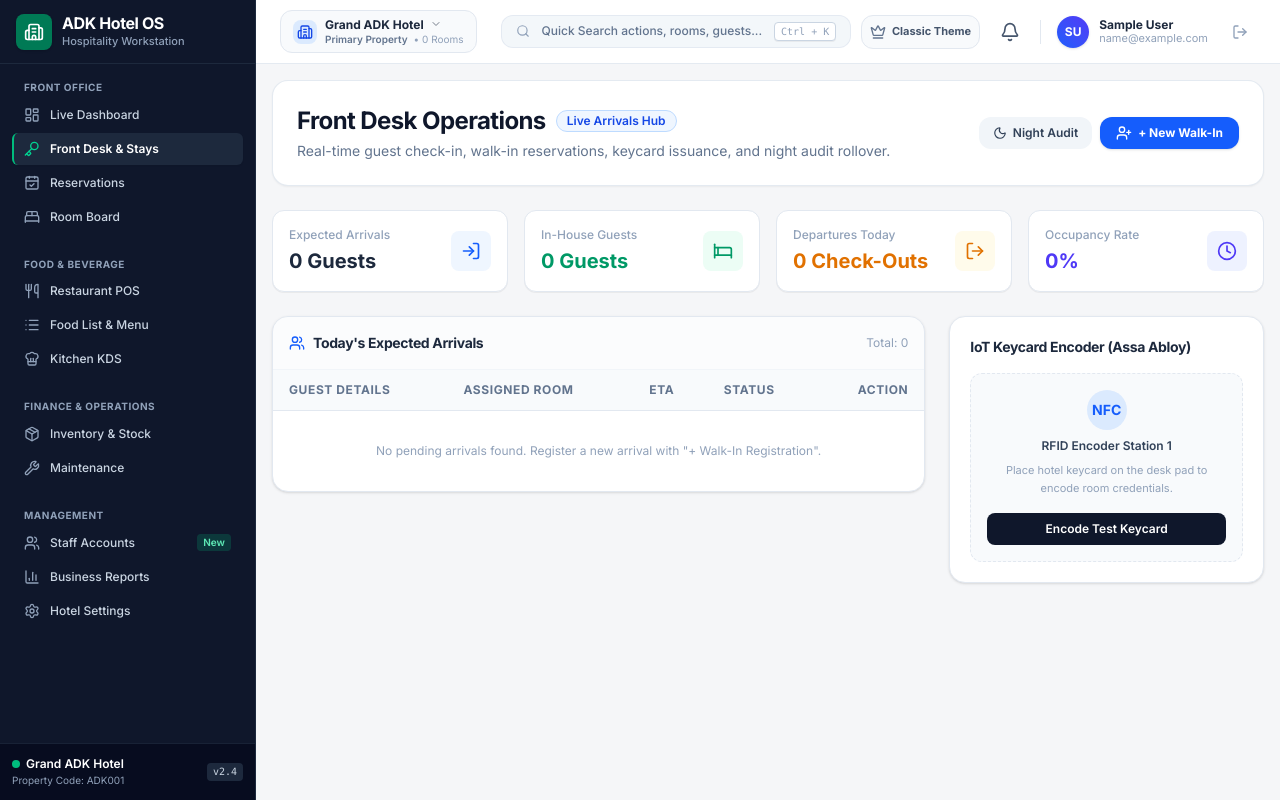
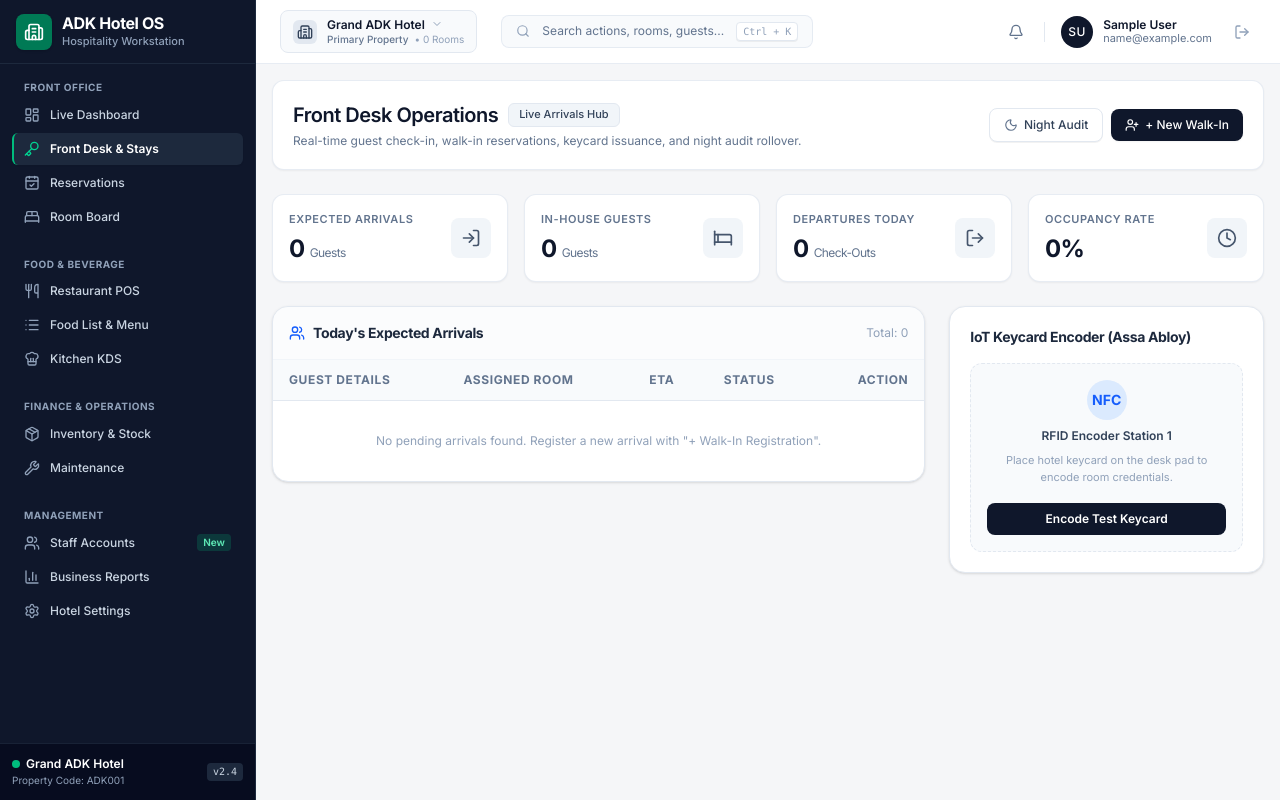
Before and after one commit to adksoftwares/hotel-os-platform, a Next.js app in the folder frontend/: page /front-desk in a window 1280 px wide. Built offline with nearby package versions, Linux system fonts and the light colour scheme; sample sign-in values are in the browser's storage.

Commit message:
style(design): refactor color system to cohesive human-designed executive SaaS palette

```diff
--- a/frontend/src/app/(dashboard)/front-desk/page.tsx
+++ b/frontend/src/app/(dashboard)/front-desk/page.tsx
@@ -228,15 +228,15 @@ export default function FrontDesk() {
   return (
     <div className="space-y-6">
       {/* Top Action Bar */}
-      <div className="flex flex-col sm:flex-row justify-between items-start sm:items-center gap-4 bg-white p-6 rounded-2xl border border-slate-200/90 shadow-xs">
+      <div className="flex flex-col sm:flex-row justify-between items-start sm:items-center gap-4 bg-white p-5 rounded-xl border border-slate-200/80 shadow-xs">
         <div>
           <div className="flex items-center gap-2.5">
-            <h1 className="text-2xl font-bold text-slate-900 tracking-tight">Front Desk Operations</h1>
-            <span className="px-2.5 py-0.5 rounded-full text-xs font-semibold bg-blue-50 text-blue-700 border border-blue-200">
+            <h1 className="text-xl font-semibold text-slate-900 tracking-tight">Front Desk Operations</h1>
+            <span className="px-2.5 py-0.5 rounded-md text-[11px] font-medium bg-slate-100 text-slate-700 border border-slate-200">
               Live Arrivals Hub
             </span>
           </div>
-          <p className="text-sm text-slate-500 mt-1">
+          <p className="text-xs text-slate-500 mt-1">
             Real-time guest check-in, walk-in reservations, keycard issuance, and night audit rollover.
           </p>
         </div>
@@ -248,59 +248,59 @@ export default function FrontDesk() {
               setAuditComplete(false);
               setModalState({ type: 'nightaudit' });
             }}
-            className="flex items-center gap-1.5 px-3.5 py-2 rounded-xl bg-slate-100 hover:bg-slate-200 text-slate-700 text-xs font-semibold transition-colors"
+            className="flex items-center gap-1.5 px-3.5 py-2 rounded-lg bg-white hover:bg-slate-50 text-slate-700 border border-slate-200 text-xs font-medium transition-colors shadow-2xs"
           >
-            <Moon className="w-3.5 h-3.5" />
+            <Moon className="w-3.5 h-3.5 text-slate-500" />
             <span>Night Audit</span>
           </button>
           <button
             onClick={openWalkIn}
-            className="flex items-center gap-1.5 px-4 py-2 rounded-xl bg-blue-600 hover:bg-blue-700 text-white text-xs font-bold transition-colors shadow-sm"
+            className="flex items-center gap-1.5 px-3.5 py-2 rounded-lg bg-slate-900 hover:bg-slate-800 text-white text-xs font-medium transition-colors shadow-xs"
           >
-            <UserPlus className="w-4 h-4" />
+            <UserPlus className="w-3.5 h-3.5" />
             <span>+ New Walk-In</span>
           </button>
         </div>
       </div>
 
-      {/* Operational KPI Metric Pills */}
+      {/* Operational KPI Metric Cards */}
       <div className="grid grid-cols-2 md:grid-cols-4 gap-4">
-        <div className="bg-white p-4 rounded-xl border border-slate-200 shadow-2xs flex items-center justify-between">
+        <div className="bg-white p-4 rounded-xl border border-slate-200/80 shadow-xs flex items-center justify-between">
           <div>
-            <p className="text-xs text-slate-400 font-medium">Expected Arrivals</p>
-            <p className="text-xl font-bold text-slate-800 mt-1">{expectedArrivals} Guests</p>
+            <p className="text-[11px] font-semibold uppercase tracking-wider text-slate-500">Expected Arrivals</p>
+            <p className="text-2xl font-bold tracking-tight text-slate-900 mt-1">{expectedArrivals} <span className="text-xs font-normal text-slate-500">Guests</span></p>
           </div>
-          <div className="p-2.5 rounded-lg bg-blue-50 text-blue-600">
+          <div className="p-2.5 rounded-lg bg-slate-100 text-slate-600">
             <LogIn className="w-5 h-5" />
           </div>
         </div>
 
-        <div className="bg-white p-4 rounded-xl border border-slate-200 shadow-2xs flex items-center justify-between">
+        <div className="bg-white p-4 rounded-xl border border-slate-200/80 shadow-xs flex items-center justify-between">
           <div>
-            <p className="text-xs text-slate-400 font-medium">In-House Guests</p>
-            <p className="text-xl font-bold text-emerald-600 mt-1">{inHouseGuests} Guests</p>
+            <p className="text-[11px] font-semibold uppercase tracking-wider text-slate-500">In-House Guests</p>
+            <p className="text-2xl font-bold tracking-tight text-slate-900 mt-1">{inHouseGuests} <span className="text-xs font-normal text-slate-500">Guests</span></p>
           </div>
-          <div className="p-2.5 rounded-lg bg-emerald-50 text-emerald-600">
+          <div className="p-2.5 rounded-lg bg-slate-100 text-slate-600">
             <Bed className="w-5 h-5" />
           </div>
         </div>
 
-        <div className="bg-white p-4 rounded-xl border border-slate-200 shadow-2xs flex items-center justify-between">
+        <div className="bg-white p-4 rounded-xl border border-slate-200/80 shadow-xs flex items-center justify-between">
           <div>
-            <p className="text-xs text-slate-400 font-medium">Departures Today</p>
-            <p className="text-xl font-bold text-amber-600 mt-1">{departuresToday} Check-Outs</p>
+            <p className="text-[11px] font-semibold uppercase tracking-wider text-slate-500">Departures Today</p>
+            <p className="text-2xl font-bold tracking-tight text-slate-900 mt-1">{departuresToday} <span className="text-xs font-normal text-slate-500">Check-Outs</span></p>
           </div>
-          <div className="p-2.5 rounded-lg bg-amber-50 text-amber-600">
+          <div className="p-2.5 rounded-lg bg-slate-100 text-slate-600">
             <LogOut className="w-5 h-5" />
           </div>
         </div>
 
-        <div className="bg-white p-4 rounded-xl border border-slate-200 shadow-2xs flex items-center justify-between">
+        <div className="bg-white p-4 rounded-xl border border-slate-200/80 shadow-xs flex items-center justify-between">
           <div>
-            <p className="text-xs text-slate-400 font-medium">Occupancy Rate</p>
-            <p className="text-xl font-bold text-indigo-600 mt-1">{liveOccupancyRate}%</p>
+            <p className="text-[11px] font-semibold uppercase tracking-wider text-slate-500">Occupancy Rate</p>
+            <p className="text-2xl font-bold tracking-tight text-slate-900 mt-1">{liveOccupancyRate}%</p>
           </div>
-          <div className="p-2.5 rounded-lg bg-indigo-50 text-indigo-600">
+          <div className="p-2.5 rounded-lg bg-slate-100 text-slate-600">
             <Clock className="w-5 h-5" />
           </div>
         </div>
@@ -351,10 +351,10 @@ export default function FrontDesk() {
                       </td>
                       <td className="px-4 py-3.5 font-mono text-slate-600">{arr.eta}</td>
                       <td className="px-4 py-3.5">
-                        <span className={`text-[10px] font-bold px-2.5 py-1 rounded-full uppercase tracking-wider ${
+                        <span className={`text-[10px] font-semibold px-2.5 py-0.5 rounded-md uppercase tracking-wider border ${
                           arr.status === 'Checked-In'
-                            ? 'bg-emerald-100 text-emerald-800'
-                            : 'bg-amber-100 text-amber-800'
+                            ? 'bg-emerald-50 text-emerald-700 border-emerald-200'
+                            : 'bg-amber-50 text-amber-700 border-amber-200'
                         }`}>
                           {arr.status}
                         </span>
@@ -363,7 +363,7 @@ export default function FrontDesk() {
                         {arr.status === 'Pending' ? (
                           <button
                             onClick={() => openCheckIn(arr)}
-                            className="px-3 py-1 bg-blue-600 hover:bg-blue-700 text-white rounded-lg font-semibold text-xs transition-colors inline-flex items-center gap-1.5"
+                            className="px-3 py-1 bg-slate-900 hover:bg-slate-800 text-white rounded-md font-medium text-xs transition-colors inline-flex items-center gap-1.5 shadow-2xs"
                           >
                             <CheckCircle className="w-3.5 h-3.5" /> Check-In
                           </button>
--- a/frontend/src/components/layout/Header.tsx
+++ b/frontend/src/components/layout/Header.tsx
@@ -2,8 +2,7 @@
 import React, { useState, useEffect } from 'react';
 import {
   LogOut, Bell, Search, Check, AlertTriangle,
-  Sparkles, Coffee, UserCheck, Shield, Building2,
-  Crown, ChevronDown, CheckCircle2
+  Sparkles, Building2, ChevronDown, CheckCircle2
 } from 'lucide-react';
 import { useRouter } from 'next/navigation';
 import { CommandPalette } from '@/components/ui/CommandPalette';
@@ -53,9 +52,6 @@ export function Header() {
     };
   }, []);
 
-  // Luxury Gold / Obsidian Theme Mode
-  const [isLuxuryGold, setIsLuxuryGold] = useState(false);
-
   // Authenticated User State
   const [currentUser, setCurrentUser] = useState<{
     name: string;
@@ -102,49 +98,30 @@ export function Header() {
     window.dispatchEvent(new CustomEvent('property_changed', { detail: prop }));
   };
 
-  const toggleLuxuryTheme = () => {
-    const next = !isLuxuryGold;
-    setIsLuxuryGold(next);
-    localStorage.setItem('hotel_luxury_theme', next ? 'gold' : 'classic');
-    if (next) {
-      document.documentElement.classList.add('luxury-gold-mode');
-    } else {
-      document.documentElement.classList.remove('luxury-gold-mode');
-    }
-  };
-
   return (
     <>
-      <header className={`h-16 border-b flex items-center justify-between px-6 sticky top-0 z-40 backdrop-blur-md transition-colors ${
-        isLuxuryGold
-          ? 'bg-slate-950 border-amber-500/30 text-amber-50 shadow-lg shadow-amber-900/10'
-          : 'bg-white border-slate-200/90'
-      }`}>
-        {/* Left: Multi-Property Chain Selector & Spotlight Search */}
+      <header className="h-16 border-b border-slate-200/80 bg-white/95 backdrop-blur-md flex items-center justify-between px-6 sticky top-0 z-40">
+        {/* Left: Multi-Property Selector & Spotlight Search */}
         <div className="flex items-center gap-4 sm:gap-6">
 
           {/* Multi-Property Switcher Dropdown */}
           <div className="relative">
             <button
               onClick={() => setShowPropertyDropdown(prev => !prev)}
-              className={`flex items-center gap-2 px-3 py-1.5 rounded-xl border transition-all text-left group ${
-                isLuxuryGold
-                  ? 'bg-amber-950/30 hover:bg-amber-950/50 border-amber-500/40 text-amber-100'
-                  : 'bg-slate-50 hover:bg-slate-100 border-slate-200 text-slate-800'
-              }`}
+              className="flex items-center gap-2.5 px-3 py-1.5 rounded-lg border border-slate-200 bg-slate-50 hover:bg-slate-100 text-slate-800 transition-colors text-left"
             >
-              <div className={`p-1 rounded-lg ${isLuxuryGold ? 'bg-amber-500/20 text-amber-400' : 'bg-blue-100 text-blue-700'}`}>
+              <div className="p-1 rounded-md bg-slate-200 text-slate-700">
                 <Building2 className="w-4 h-4" />
               </div>
               <div className="hidden sm:block">
                 <div className="flex items-center gap-1.5">
-                  <span className="text-xs font-bold leading-tight group-hover:text-blue-600 transition">
+                  <span className="text-xs font-semibold text-slate-900 leading-tight">
                     {selectedProperty.name}
                   </span>
-                  <ChevronDown className="w-3 h-3 opacity-60" />
+                  <ChevronDown className="w-3 h-3 text-slate-400" />
                 </div>
                 <div className="flex items-center gap-1.5">
-                  <span className={`text-[10px] font-semibold ${isLuxuryGold ? 'text-amber-400' : 'text-slate-500'}`}>
+                  <span className="text-[10px] text-slate-500 font-medium">
                     {selectedProperty.type}
                   </span>
                   <span className="text-[10px] text-slate-400">• {totalRoomsCount} Rooms</span>
@@ -154,23 +131,19 @@ export function Header() {
 
             {/* Property Dropdown Menu */}
             {showPropertyDropdown && (
-              <div className={`absolute left-0 mt-2 w-72 rounded-2xl shadow-2xl border p-2 z-50 animate-in fade-in zoom-in-95 duration-150 ${
-                isLuxuryGold ? 'bg-slate-900 border-amber-500/30 text-amber-100' : 'bg-white border-slate-200'
-              }`}>
+              <div className="absolute left-0 mt-2 w-72 rounded-xl shadow-lg border border-slate-200 bg-white p-2 z-50 animate-in fade-in zoom-in-95 duration-150">
                 <div className="px-3 py-1.5 text-[10px] font-bold text-slate-400 uppercase tracking-wider">
                   Active Property
                 </div>
                 <div className="space-y-1">
                   <div
-                    className={`w-full text-left p-2.5 rounded-xl text-xs transition flex items-center justify-between ${
-                      isLuxuryGold ? 'bg-amber-500/20 text-amber-200 font-bold border border-amber-500/30' : 'bg-blue-50 text-blue-700 font-bold border border-blue-200'
-                    }`}
+                    className="w-full text-left p-2.5 rounded-lg text-xs transition flex items-center justify-between bg-slate-100 text-slate-900 font-semibold border border-slate-200"
                   >
                     <div>
                       <p className="leading-snug">{DEFAULT_PROPERTY.name}</p>
-                      <p className="text-[10px] text-slate-400 font-normal">{DEFAULT_PROPERTY.type} ({totalRoomsCount} Rooms)</p>
+                      <p className="text-[10px] text-slate-500 font-normal">{DEFAULT_PROPERTY.type} ({totalRoomsCount} Rooms)</p>
                     </div>
-                    <CheckCircle2 className="w-4 h-4 text-emerald-500 shrink-0" />
+                    <CheckCircle2 className="w-4 h-4 text-emerald-600 shrink-0" />
                   </div>
                 </div>
               </div>
@@ -183,17 +156,11 @@ export function Header() {
               const event = new KeyboardEvent('keydown', { key: 'k', ctrlKey: true });
               window.dispatchEvent(event);
             }}
-            className={`hidden md:flex items-center gap-3 px-3.5 py-1.5 rounded-xl border text-xs font-medium transition-all group ${
-              isLuxuryGold
-                ? 'bg-slate-900/80 hover:bg-slate-800 border-slate-800 text-amber-200/70'
-                : 'bg-slate-100/80 hover:bg-slate-200/70 border-slate-200/80 text-slate-500'
-            }`}
+            className="hidden md:flex items-center gap-3 px-3.5 py-1.5 rounded-lg border border-slate-200/80 bg-slate-50 hover:bg-slate-100 text-xs font-normal text-slate-500 transition-colors"
           >
-            <Search className="w-3.5 h-3.5 text-slate-400 group-hover:text-slate-600" />
-            <span>Quick Search actions, rooms, guests...</span>
-            <kbd className={`px-1.5 py-0.5 text-[10px] rounded border font-mono shadow-2xs ${
-              isLuxuryGold ? 'bg-slate-800 border-slate-700 text-amber-300' : 'bg-white border-slate-300 text-slate-400'
-            }`}>
+            <Search className="w-3.5 h-3.5 text-slate-400" />
+            <span>Search actions, rooms, guests...</span>
+            <kbd className="px-1.5 py-0.5 text-[10px] rounded border border-slate-200 bg-white font-mono text-slate-400 shadow-2xs">
               Ctrl + K
             </kbd>
           </button>
@@ -201,32 +168,16 @@ export function Header() {
 
         {/* Right Action Icons & User Profile */}
         <div className="flex items-center gap-2.5 sm:gap-3">
-          {/* Luxury Obsidian / Gold Theme Toggle */}
-          <button
-            onClick={toggleLuxuryTheme}
-            className={`p-2 rounded-xl transition-all border flex items-center gap-1.5 ${
-              isLuxuryGold
-                ? 'bg-amber-500/20 text-amber-300 border-amber-500/40 shadow-sm shadow-amber-500/20'
-                : 'bg-slate-50 text-slate-600 hover:text-amber-600 hover:bg-amber-50/50 border-slate-200'
-            }`}
-            title={isLuxuryGold ? "Active: Royal Obsidian Gold Theme (Click to switch to Slate)" : "Switch to 5-Star Luxury Gold Theme"}
-          >
-            <Crown className={`w-4 h-4 ${isLuxuryGold ? 'text-amber-400 fill-amber-400' : 'text-slate-500'}`} />
-            <span className="hidden xl:inline text-[11px] font-bold">
-              {isLuxuryGold ? 'Gold Obsidian' : 'Classic Theme'}
-            </span>
-          </button>
-
           {/* Notifications Trigger */}
           <div className="relative">
             <button
               onClick={() => setShowNotificationDropdown((prev) => !prev)}
-              className="relative p-2 rounded-xl text-slate-600 hover:text-slate-900 hover:bg-slate-100 transition-colors"
+              className="relative p-2 rounded-lg text-slate-500 hover:text-slate-900 hover:bg-slate-100 transition-colors"
               title="Operational Alerts"
             >
-              <Bell className="w-5 h-5" />
+              <Bell className="w-4 h-4" />
               {unreadCount > 0 && (
-                <span className="absolute top-1.5 right-1.5 w-4 h-4 bg-rose-500 text-white text-[10px] font-bold rounded-full flex items-center justify-center ring-2 ring-white">
+                <span className="absolute top-1.5 right-1.5 w-3.5 h-3.5 bg-rose-500 text-white text-[9px] font-bold rounded-full flex items-center justify-center ring-2 ring-white">
                   {unreadCount}
                 </span>
               )}
@@ -235,13 +186,13 @@ export function Header() {
             {/* Notification Dropdown Drawer */}
             {showNotificationDropdown && (
               <div
-                className="absolute right-0 mt-2 w-80 sm:w-96 bg-white rounded-2xl shadow-2xl border border-slate-200/90 py-2 z-50 animate-in fade-in zoom-in-95 duration-150"
+                className="absolute right-0 mt-2 w-80 sm:w-96 bg-white rounded-xl shadow-lg border border-slate-200/90 py-2 z-50 animate-in fade-in zoom-in-95 duration-150"
               >
                 <div className="flex items-center justify-between px-4 py-2.5 border-b border-slate-100">
                   <div className="flex items-center gap-2">
-                    <h3 className="font-bold text-slate-800 text-sm">Live Alerts & Tasks</h3>
+                    <h3 className="font-semibold text-slate-900 text-xs">Live Alerts & Tasks</h3>
                     {unreadCount > 0 && (
-                      <span className="px-2 py-0.5 rounded-full text-[10px] font-bold bg-rose-50 text-rose-600 border border-rose-200">
+                      <span className="px-2 py-0.5 rounded-full text-[10px] font-semibold bg-rose-50 text-rose-600 border border-rose-200">
                         {unreadCount} New
                       </span>
                     )}
@@ -249,7 +200,7 @@ export function Header() {
                   {unreadCount > 0 && (
                     <button
                       onClick={markAllRead}
-                      className="text-xs text-blue-600 hover:text-blue-800 font-medium transition-colors"
+                      className="text-xs text-slate-600 hover:text-slate-900 font-medium transition-colors"
                     >
                       Mark all read
                     </button>
@@ -257,7 +208,12 @@ export function Header() {
                 </div>
 
                 <div className="max-h-80 overflow-y-auto divide-y divide-slate-100">
-                  {notifications.map((n) => (
+                  {notifications.length === 0 ? (
+                    <div className="p-6 text-center text-xs text-slate-400">
+                      No pending operational alerts
+                    </div>
+                  ) : (
+                    notifications.map((n) => (
                       <div
                         key={n.id}
                         onClick={() => {
@@ -265,27 +221,27 @@ export function Header() {
                           if (n.link) router.push(n.link);
                         }}
                         className={`p-3.5 hover:bg-slate-50 cursor-pointer transition-colors flex gap-3 items-start ${
-                        !n.read ? 'bg-blue-50/40' : ''
+                          !n.read ? 'bg-slate-50/70' : ''
                         }`}
                       >
                         <div className="mt-0.5 shrink-0">
                           {n.type === 'urgent' ? (
-                          <div className="p-1.5 rounded-lg bg-rose-100 text-rose-600">
-                            <AlertTriangle className="w-4 h-4" />
+                            <div className="p-1.5 rounded-md bg-rose-50 text-rose-600">
+                              <AlertTriangle className="w-3.5 h-3.5" />
                             </div>
                           ) : n.type === 'success' ? (
-                          <div className="p-1.5 rounded-lg bg-emerald-100 text-emerald-600">
-                            <Check className="w-4 h-4" />
+                            <div className="p-1.5 rounded-md bg-emerald-50 text-emerald-600">
+                              <Check className="w-3.5 h-3.5" />
                             </div>
                           ) : (
-                          <div className="p-1.5 rounded-lg bg-blue-100 text-blue-600">
-                            <Sparkles className="w-4 h-4" />
+                            <div className="p-1.5 rounded-md bg-slate-100 text-slate-600">
+                              <Sparkles className="w-3.5 h-3.5" />
                             </div>
                           )}
                         </div>
                         <div className="flex-1 min-w-0">
                           <div className="flex items-center justify-between">
-                          <p className={`text-xs font-semibold ${!n.read ? 'text-slate-900' : 'text-slate-700'}`}>
+                            <p className={`text-xs font-medium ${!n.read ? 'text-slate-900 font-semibold' : 'text-slate-700'}`}>
                               {n.title}
                             </p>
                             <span className="text-[10px] text-slate-400 shrink-0">{n.time}</span>
@@ -293,10 +249,11 @@ export function Header() {
                           <p className="text-xs text-slate-500 mt-0.5 leading-snug line-clamp-2">{n.description}</p>
                         </div>
                       </div>
-                  ))}
+                    ))
+                  )}
                 </div>
 
-                <div className="px-4 py-2 border-t border-slate-100 bg-slate-50/70 text-center">
+                <div className="px-4 py-2 border-t border-slate-100 bg-slate-50/50 text-center">
                   <button
                     onClick={() => { setShowNotificationDropdown(false); router.push('/reports/audit'); }}
                     className="text-xs text-slate-600 hover:text-slate-900 font-medium"
@@ -308,45 +265,37 @@ export function Header() {
             )}
           </div>
 
-          <div className="h-6 w-px bg-slate-200"></div>
+          <div className="h-5 w-px bg-slate-200"></div>
 
           {/* User Profile Pill */}
           <div className="flex items-center gap-2.5 pl-1">
-            <div className={`w-8 h-8 rounded-full text-white flex items-center justify-center font-bold text-xs shadow-sm ${
-              currentUser.role === 'SUPER_ADMIN'
-                ? 'bg-gradient-to-tr from-purple-700 to-indigo-700 ring-2 ring-purple-300'
-                : 'bg-gradient-to-tr from-blue-600 to-indigo-600'
-            }`}>
-              {currentUser.role === 'SUPER_ADMIN' ? (
-                <Crown className="w-4 h-4 text-amber-300" />
-              ) : (
-                currentUser.name
+            <div className="w-8 h-8 rounded-full bg-slate-900 text-white flex items-center justify-center font-medium text-xs tracking-wider">
+              {currentUser.name
                 ? currentUser.name
                     .split(' ')
                     .map((n) => n[0])
                     .join('')
                     .substring(0, 2)
                     .toUpperCase()
-                  : 'AD'
-              )}
+                : 'AD'}
             </div>
             <div className="hidden lg:block text-left">
               <div className="flex items-center gap-1.5">
-                <p className="text-xs font-bold text-slate-800 leading-none">{currentUser.name}</p>
+                <p className="text-xs font-semibold text-slate-900 leading-none">{currentUser.name}</p>
                 {currentUser.role === 'SUPER_ADMIN' && (
-                  <span className="px-1.5 py-0.5 rounded text-[9px] font-bold bg-purple-100 text-purple-700 uppercase">
+                  <span className="px-1.5 py-0.5 rounded text-[9px] font-semibold bg-slate-100 text-slate-700 uppercase border border-slate-200">
                     Super Admin
                   </span>
                 )}
               </div>
-              <p className="text-[11px] text-slate-400 mt-0.5 leading-none">{currentUser.email}</p>
+              <p className="text-[11px] text-slate-500 mt-0.5 leading-none">{currentUser.email}</p>
             </div>
           </div>
 
           {/* Logout Action */}
           <button
             onClick={handleLogout}
-            className="p-2 rounded-xl text-slate-400 hover:text-rose-600 hover:bg-rose-50 transition-colors ml-1"
+            className="p-1.5 rounded-lg text-slate-400 hover:text-rose-600 hover:bg-rose-50 transition-colors ml-1"
             title="Logout"
             aria-label="Logout"
           >
--- a/frontend/src/components/ui/StatusBadge.tsx
+++ b/frontend/src/components/ui/StatusBadge.tsx
@@ -41,7 +41,7 @@ export function StatusBadge({ status, size = "md", className = "" }: StatusBadge
       break;
     case "RESERVED":
       label = "Reserved";
-      colorClass = "bg-purple-50 text-purple-700 border border-purple-200";
+      colorClass = "bg-slate-100 text-slate-700 border border-slate-200";
       IconComponent = Clock;
       break;
 
```
Also changed, not shown: frontend/src/app/(dashboard)/page.tsx (+48 -48 lines), frontend/src/app/human-ui.css (+14 -14 lines), 1 other file (tests, documents, lock files or other folders). Lines whose indentation alone changed are shown as unchanged.
